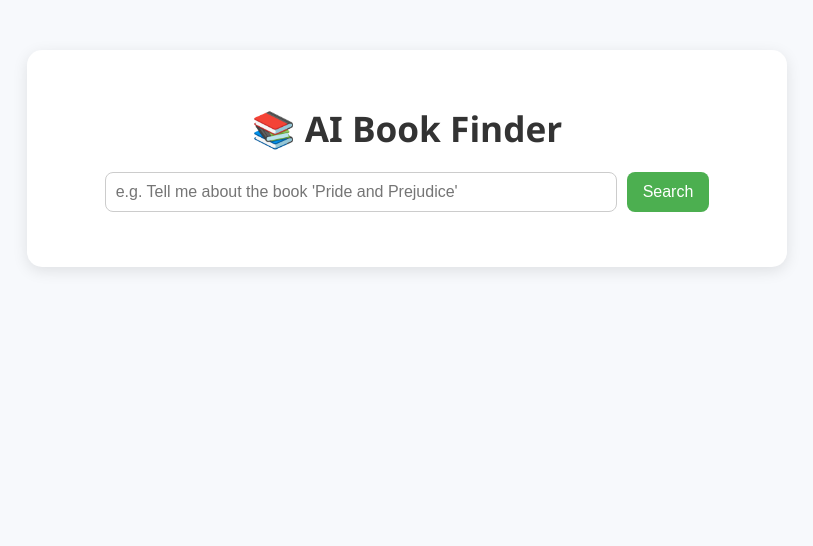
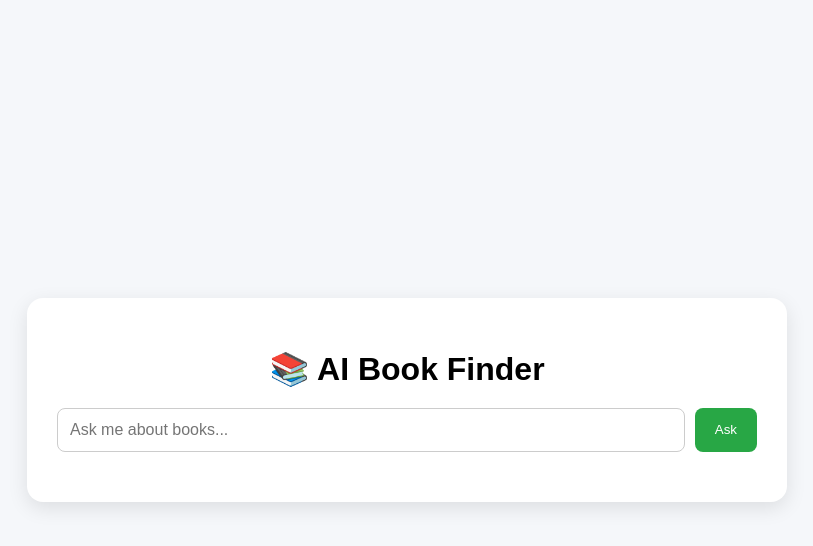
Before and after one commit to kalviumcommunity/ai_book_finder, a React (Vite) app in the folder frontend/client/: page / in a window 1280 px wide. Shown: the top 546 px of the page, without its empty margins (233-1046 px from the left). Built offline with nearby package versions, Linux system fonts and the light colour scheme.

Commit message:
multi shot prompting

```diff
--- a/frontend/client/src/App.css
+++ b/frontend/client/src/App.css
@@ -1,70 +1,64 @@
 body {
-  font-family: "Segoe UI", Tahoma, Geneva, Verdana, sans-serif;
-  background: #f7f9fc;
+  background: #f5f7fa;
+  font-family: Arial, sans-serif;
   margin: 0;
   padding: 0;
 }
 
-.container {
+.app-container {
+  display: flex;
+  justify-content: center;
+  align-items: center;
+  height: 100vh;
+}
+
+.card {
+  background: #fff;
+  padding: 30px;
+  border-radius: 16px;
+  box-shadow: 0 6px 20px rgba(0, 0, 0, 0.1);
   max-width: 700px;
-  margin: 50px auto;
-  text-align: center;
-  background: white;
-  padding: 30px;
-  border-radius: 15px;
-  box-shadow: 0 4px 15px rgba(0,0,0,0.1);
+  width: 100%;
 }
 
 h1 {
-  font-size: 2.2rem;
+  text-align: center;
   margin-bottom: 20px;
-  color: #333;
 }
 
 .search-form {
   display: flex;
-  justify-content: center;
   gap: 10px;
+  margin-bottom: 20px;
 }
 
 .search-form input {
-  width: 70%;
-  padding: 10px;
-  font-size: 1rem;
+  flex: 1;
+  padding: 12px;
   border: 1px solid #ccc;
   border-radius: 8px;
+  font-size: 16px;
 }
 
 .search-form button {
-  background: #4CAF50;
+  background: #28a745;
   color: white;
   border: none;
-  padding: 10px 16px;
-  font-size: 1rem;
+  padding: 12px 20px;
   border-radius: 8px;
   cursor: pointer;
-  transition: 0.3s;
+  transition: background 0.3s;
 }
 
 .search-form button:hover {
-  background: #45a049;
-}
-
-.results {
-  margin-top: 25px;
-  text-align: left;
+  background: #218838;
 }
 
 .response-box {
-  background: #f0f4f8;
-  padding: 15px;
-  border-radius: 10px;
+  background: #f1f3f6;
+  padding: 15px 20px;
+  border-radius: 12px;
+  font-size: 16px;
+  line-height: 1.5;
+  white-space: pre-line; /* keeps formatting from AI */
 }
-
-.book-item {
-  margin: 8px 0;
-  padding: 6px;
-  border-left: 4px solid #4CAF50;
-  background: #fff;
-  border-radius: 6px;
-}
--- a/frontend/client/src/App.jsx
+++ b/frontend/client/src/App.jsx
@@ -13,9 +13,7 @@ function App() {
     setResponse("");
 
     try {
-      const res = await axios.post("http://127.0.0.1:5000/api/prompt", {
-        prompt,
-      });
+      const res = await axios.post("http://127.0.0.1:5000/api/prompt", { prompt });
       setResponse(res.data.response);
     } catch (error) {
       console.error(error);
@@ -26,26 +24,26 @@ function App() {
   };
 
   return (
-    <div className="container">
+    <div className="app-container">
+      <div className="card">
         <h1>📚 AI Book Finder</h1>
         <form onSubmit={handleSubmit} className="search-form">
           <input
             type="text"
             value={prompt}
             onChange={(e) => setPrompt(e.target.value)}
-          placeholder="e.g. Tell me about the book 'Pride and Prejudice'"
+            placeholder="Ask me about books..."
           />
           <button type="submit" disabled={loading}>
-          {loading ? "Searching..." : "Search"}
+            {loading ? "Thinking..." : "Ask"}
           </button>
         </form>
 
-      <div className="results">
         {response && (
-          <>
-            <h2>Results:</h2>
-            <div className="response-box">{response}</div>
-          </>
+          <div className="response-box">
+            <strong>AI:</strong>
+            <p>{response}</p>
+          </div>
         )}
       </div>
     </div>
```
Also changed, not shown: 1 other file (tests, documents, lock files or other folders). Lines whose indentation alone changed are shown as unchanged.
